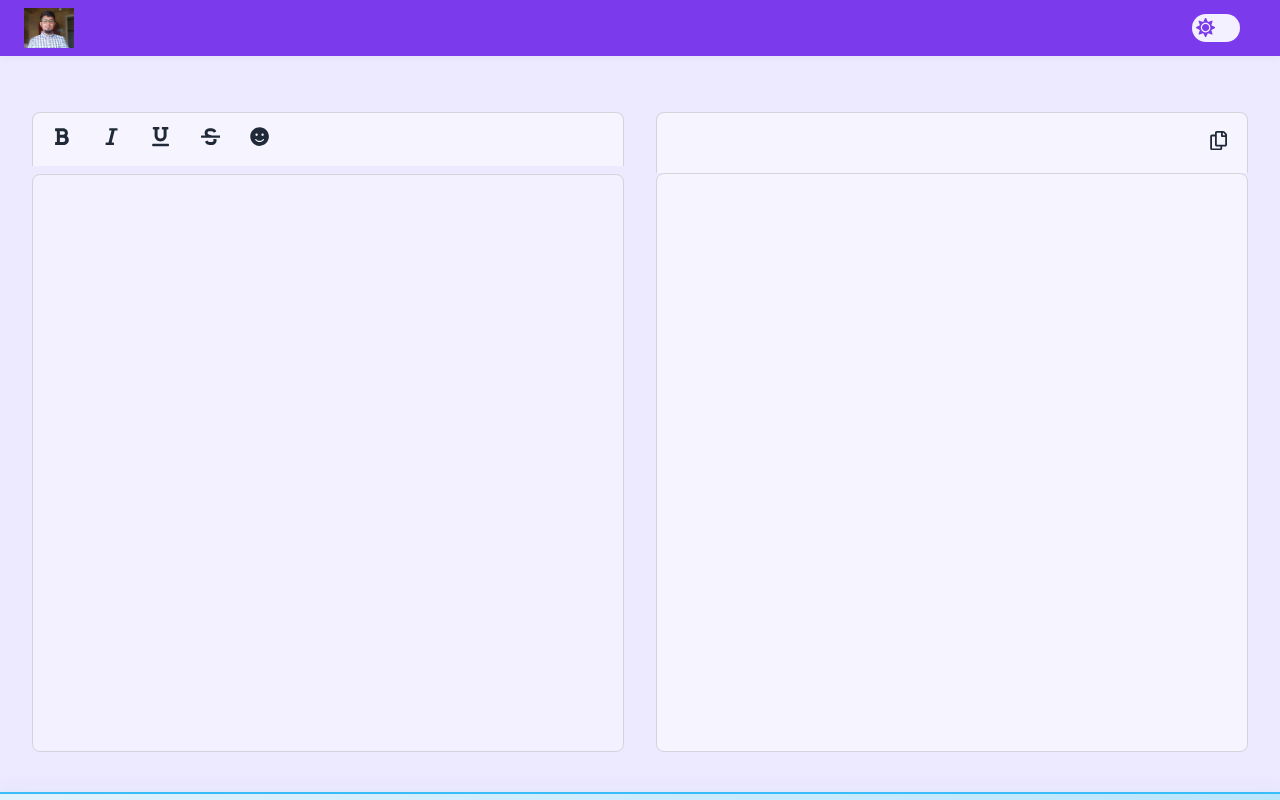
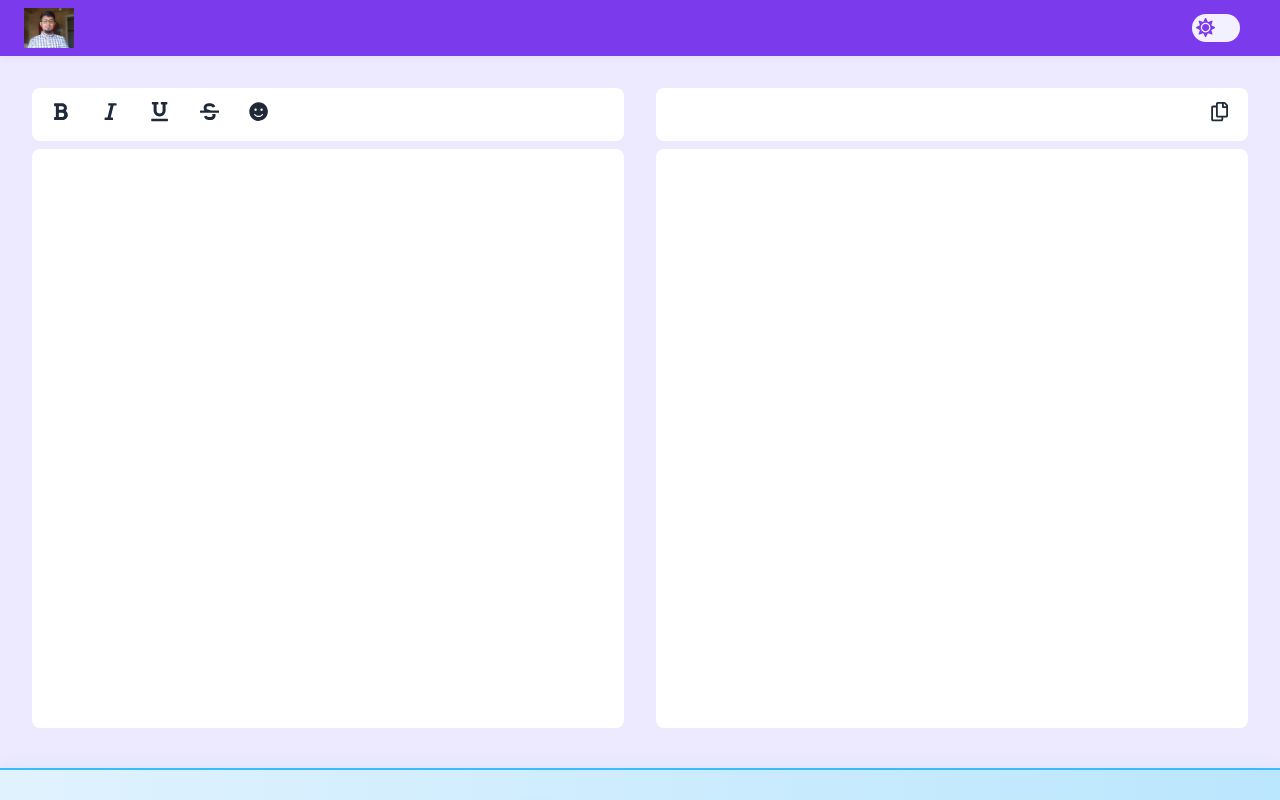
Before and after one commit to muhamadjawad/text-unify-web, a React (Vite) app: page / in a window 1280 px wide. Shown: the top 800 px of the page. Built offline with nearby package versions, Linux system fonts and the light colour scheme.

Commit message:
text outputand eidt styles updated.

```diff
--- a/src/components/Editor/Editor.css
+++ b/src/components/Editor/Editor.css
@@ -13,14 +13,17 @@
   width: 100%;
   font-size: 1.1rem;
   padding: 1rem;
-  border: 1px solid var(--color-border);
+  /* border: 1px solid var(); */
   border-radius: 8px;
-  background: var(--color-bg);
+  background: var(--editor-bg);
   color: var(--color-text);
   resize: none;
   box-sizing: border-box;
+  outline: none;
+  overflow-y: auto;
+  /* height: 50vh, */
 
-  /* REMOVE these two — they force over-expansion */
-  /* min-height: 100%; */
-  /* height: 100vh; */
+    /* REMOVE these two — they force over-expansion */
+    /* min-height: 100%; */
+    /* height: 100vh; */
 }
--- a/src/components/Editor/index.tsx
+++ b/src/components/Editor/index.tsx
@@ -35,7 +35,7 @@ const Editor: React.FC<EditorProps> = ({ value, onChange }) => {
                 suppressContentEditableWarning
                 spellCheck={true}
                 onInput={handleInput}
-                style={{ height: '250px', width: '100%', resize: 'none', overflowY: 'auto', outline: 'none' }}
+                style={{}}
             />
         </div>
     );
--- a/src/components/EditorToolbar/EditorToolbar.css
+++ b/src/components/EditorToolbar/EditorToolbar.css
@@ -1,10 +1,10 @@
 .editor-toolbar {
   display: flex;
   gap: 0.5rem;
-  background: var(--color-bg-secondary);
+  background: var(--editor-bg);
   padding: 0.5rem 0.5rem;
-  border-radius: 8px 8px 0 0;
-  border: 1px solid var(--color-border);
+  border-radius: 8px;
+  /* border: 1px solid var(--color-border); */
   border-bottom: none;
   align-items: center;
 }
@@ -22,11 +22,12 @@
 
 .toolbar-btn.active,
 .toolbar-btn:focus {
-  background: var(--color-primary);
-  color: #fff;
+  /* background: ; */
+  color: var(--color-primary);
+  outline: none
 }
 
 .toolbar-btn:hover {
   background: var(--color-accent);
-  color: #fff;
+  color: var(--color-primary);
 }
--- /dev/null
+++ b/src/components/TextOutput/TextOutput.css
@@ -0,0 +1,32 @@
+.textOutput-wrapper {
+    gap: 0.5rem;
+    display: flex;
+    flex-direction: column;
+    height: '100%';
+    flex: 1;
+}
+
+.textunify-output {
+    flex: 1;
+    display: flex;
+    flex-direction: column;
+    width: 100%;
+    height: 50vh;
+    font-size: 1.1rem;
+    padding: 1rem;
+    /* border: 1px solid var(--color-border); */
+    border-radius: 8px;
+    background: var(--editor-bg);
+    color: var(--color-text);
+    box-sizing: border-box;
+    word-break: break-word;
+    white-space: pre-wrap;
+}
+
+/* height: 50vh, */
+
+/* REMOVE these two — they force over-expansion */
+/* min-height: 100%; */
+/* height: 100vh; */
+
+/* style={{ minHeight: '50vh', width: '100%', wordBreak: 'break-all', fontFamily: 'monospace', overflow: 'auto', flex: 1 }} */
--- a/src/components/TextInput/index.tsx
+++ b/src/components/TextOutput/index.tsx
@@ -1,6 +1,7 @@
 import React from 'react';
 import { FaRegCopy } from 'react-icons/fa';
 import { useUnicodeText } from '@/hooks/useUnicodeText';
+import './TextOutput.css'
 
 type TextOutputProps = {
   value: string;
@@ -16,11 +17,11 @@ const TextOutput: React.FC<TextOutputProps> = ({ value }) => {
   };
 
   return (
-    <div style={{ display: 'flex', flexDirection: 'column', height: '100%' }}>
-      <div className="editor-toolbar" style={{ justifyContent: 'flex-end', minHeight: 44, height: 44 }}>
+    <div className='textOutput-wrapper' >
+      <div className="editor-toolbar" style={{ justifyContent: 'flex-end' }}>
         <button
           className="toolbar-btn"
-          style={{ marginLeft: 'auto' }}
+          // style={{ marginLeft: 'auto' }}
           onClick={handleCopy}
           aria-label="Copy Unicode Text"
           type="button"
@@ -30,7 +31,6 @@ const TextOutput: React.FC<TextOutputProps> = ({ value }) => {
       </div>
       <div
         className="textunify-output"
-        style={{ minHeight: '50vh', width: '100%', wordBreak: 'break-all', fontFamily: 'monospace', overflow: 'auto', flex: 1 }}
       >
         {unicodeValue}
       </div>
--- a/src/screens/TextUnify/TextUnify.css
+++ b/src/screens/TextUnify/TextUnify.css
@@ -2,11 +2,6 @@
   display: flex;
   gap: 2rem;
   padding: 0.5rem 2rem;
-  /* margin: 2rem 0 0 0; */
-  justify-content: center;
-  align-items: flex-start;
-  flex-wrap: wrap;
-  margin-top: 1.5rem;
 }
 
 .textunify-input-wrapper,
@@ -20,39 +15,6 @@
   height: 80vh;
 }
 
-.editor-wrapper,
-.textunify-output {
-  flex: 1;
-  display: flex;
-  flex-direction: column;
-}
-
-.textunify-input {
-  width: 100%;
-  min-height: 50vh;
-  font-size: 1.1rem;
-  padding: 1rem;
-  border: 1px solid var(--color-border);
-  border-radius: 8px;
-  background: var(--color-bg);
-  color: var(--color-text);
-  resize: vertical;
-  box-sizing: border-box;
-}
-
-.textunify-output {
-  width: 100%;
-  min-height: 50vh;
-  font-size: 1.1rem;
-  padding: 1rem;
-  border: 1px solid var(--color-border);
-  border-radius: 8px;
-  background: var(--color-bg-secondary);
-  color: var(--color-text);
-  box-sizing: border-box;
-  word-break: break-word;
-  white-space: pre-wrap;
-}
 
 @media (max-width: 900px) {
   .textunify-container {
--- a/src/screens/TextUnify/index.tsx
+++ b/src/screens/TextUnify/index.tsx
@@ -1,6 +1,6 @@
 import React from 'react';
 import Editor from '@/components/Editor';
-import TextOutput from '@/components/TextInput';
+import TextOutput from '@/components/TextOutput';
 import './TextUnify.css';
 
 const TextUnify: React.FC = () => {
--- a/src/screens/index.tsx
+++ b/src/screens/index.tsx
@@ -1,6 +1,6 @@
 import React from 'react';
 import Editor from '@/components/Editor';
-import TextOutput from '@/components/TextInput';
+import TextOutput from '@/components/TextOutput';
 import './TextUnify.css';
 
 const TextUnify: React.FC = () => {
```
Also changed, not shown: src/components/TextInput/TextInput.tsx (deleted, +0 -20 lines).
